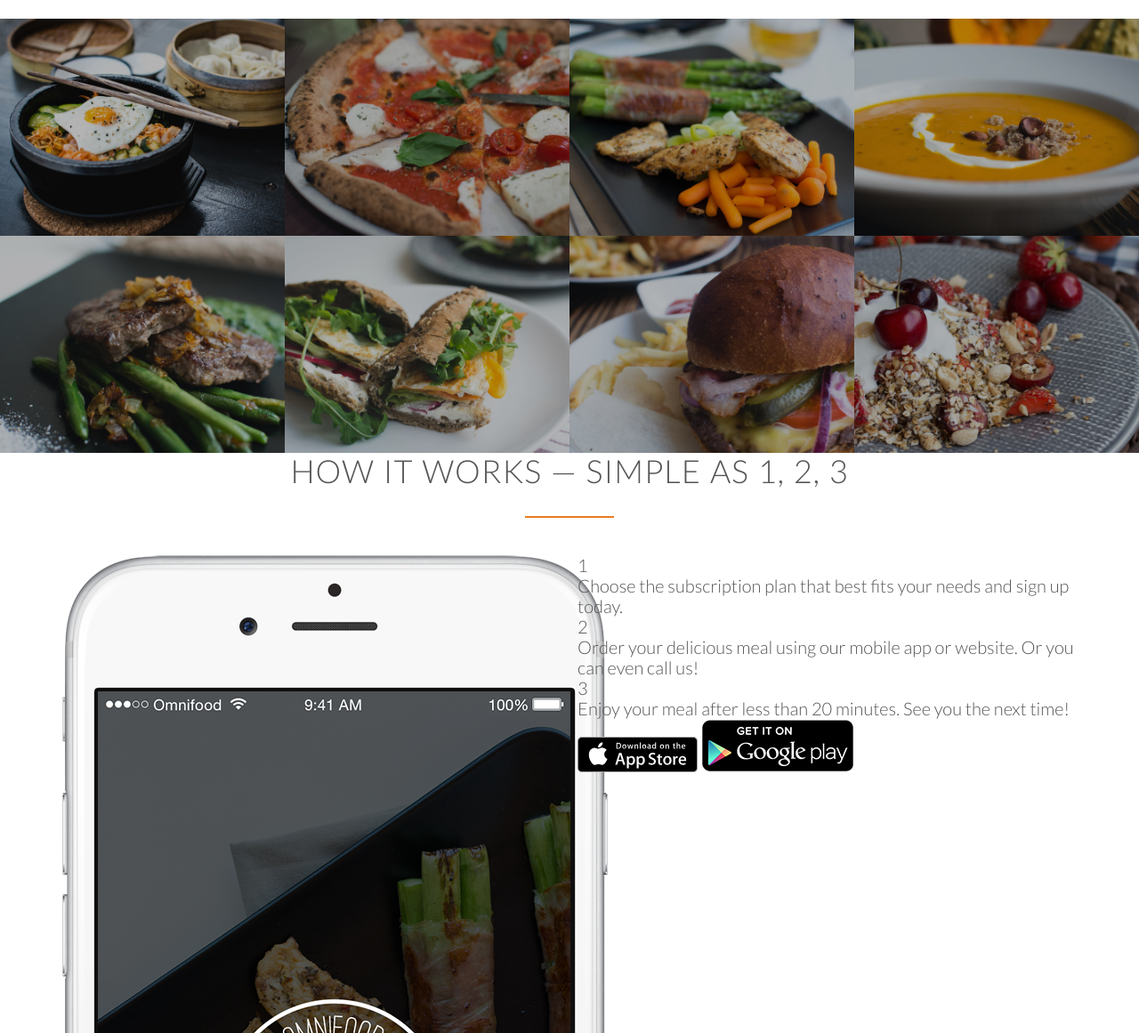
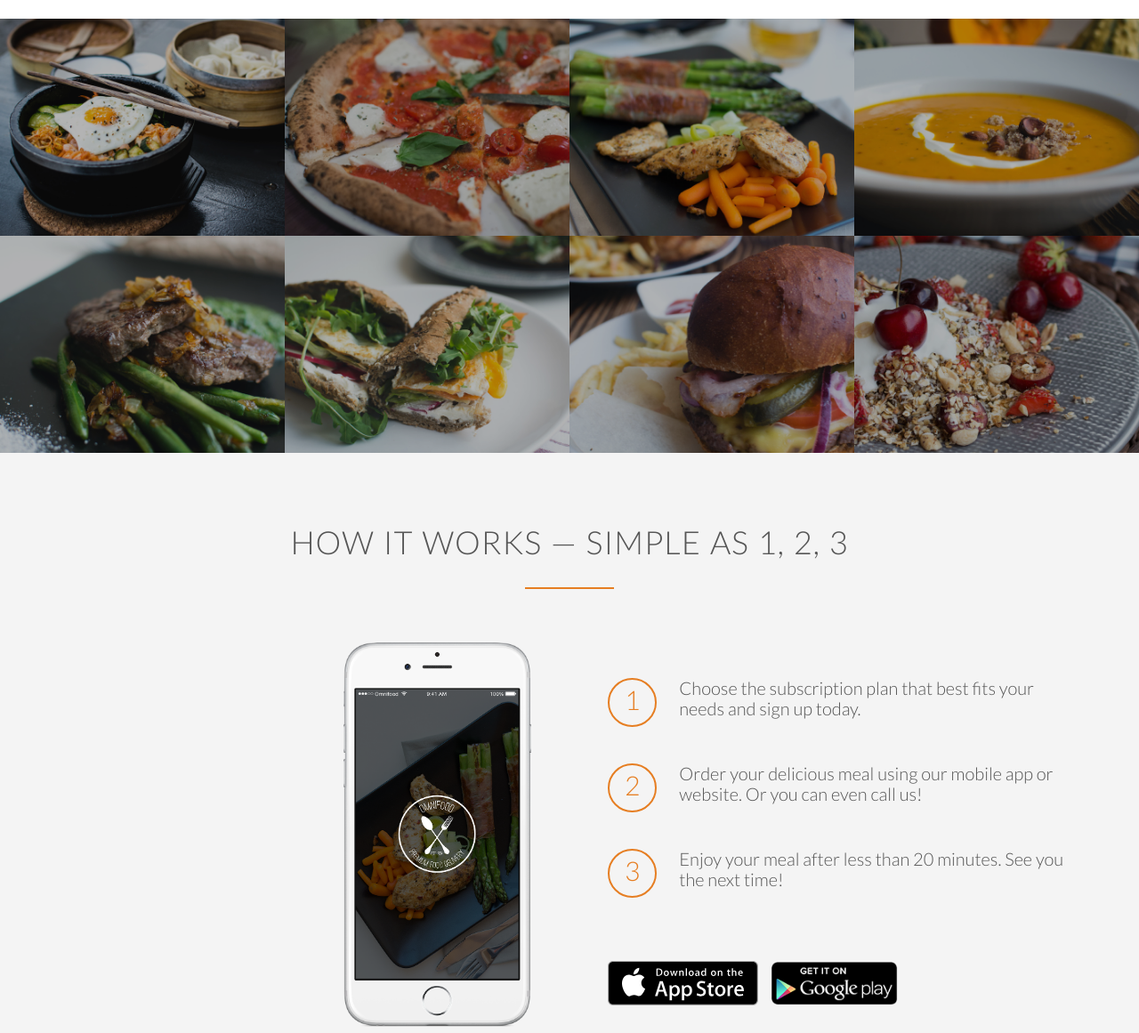
Before and after one commit to AkbarPratama01/omnisfood, a plain HTML site: page index.html in a window 1280 px wide. Shown: the part 1478-2639 px from the top of the page at 89% size. Drawn offline with Linux system fonts and the light colour scheme; files whose address does not match are found by name.

Commit message:
step section part 2

```diff
--- a/index.html
+++ b/index.html
@@ -84,7 +84,7 @@
     </section>
 
     <section class="section-meals">
-        <ul class="meals-showcase">
+        <ul class="meals-showcase clearfix">
             <li>
                 <figure class="meal-photo">
                     <img src="resources/img/1.jpg" alt="Korean bibimbap with egg and vegetables" />
@@ -106,7 +106,7 @@
                 </figure>
             </li>
         </ul>
-        <ul class="meals-showcase">
+        <ul class="meals-showcase clearfix">
             <li>
                 <figure class="meal-photo">
                     <img src="resources/img/5.jpg" alt="Paleo beef steak with vegetables" />
@@ -135,23 +135,23 @@
             <h2>How it works &mdash; Simple as 1, 2, 3</h2>
         </div>
         <div class="row">
-            <div class="col span-1-of-2">
+            <div class="col span-1-of-2 steps-box">
                 <img src="resources/img/app-iPhone.png" alt="Omnifood app on iphone" class="app-screen" />
             </div>
-            <div class="col span-1-of-2">
-                <div class="work-step">
+            <div class="col span-1-of-2 steps-box">
+                <div class="works-step">
                     <div>1</div>
                     <p>
                         Choose the subscription plan that best fits your needs and sign up today.
                     </p>
                 </div>
-                <div class="work-step">
+                <div class="works-step">
                     <div>2</div>
                     <p>
                         Order your delicious meal using our mobile app or website. Or you can even call us!
                     </p>
                 </div>
-                <div class="work-step">
+                <div class="works-step">
                     <div>3</div>
                     <p>
                         Enjoy your meal after less than 20 minutes. See you the next time!
--- a/resources/css/style.css
+++ b/resources/css/style.css
@@ -19,6 +19,18 @@ html {
     font-weight: 300;
     font-size: 20px;
     text-rendering: optimizeLegibility;
+}
+
+.clearfix {
+    zoom: 1;
+}
+
+.clearfix::after {
+    content: ".";
+    clear: both;
+    display: block;
+    height: 0;
+    visibility: hidden;
 }
 
 
@@ -291,3 +303,59 @@ header {
     opacity: 1;
     transform: scale(1.03);
 }
+
+
+/* -----------------------------------------------------------*/
+
+
+/* how it works */
+
+
+/* -----------------------------------------------------------*/
+
+.section-steps {
+    background-color: #f4f4f4;
+}
+
+.steps-box:first-child {
+    text-align: right;
+    padding-right: 3%;
+    margin-top: 30px;
+}
+
+.steps-box:last-child {
+    padding-left: 3%;
+    margin-top: 70px;
+}
+
+.app-screen {
+    width: 40%;
+}
+
+.works-step {
+    margin-bottom: 50px;
+}
+
+.works-step:last-of-type {
+    margin-bottom: 80px;
+}
+
+.works-step div {
+    color: #e67e22;
+    border: 2px solid #e67e22;
+    display: inline-block;
+    border-radius: 50%;
+    height: 55px;
+    width: 55px;
+    text-align: center;
+    padding: 5px;
+    float: left;
+    font-size: 150%;
+    margin-right: 25px;
+}
+
+.btn-app img {
+    height: 50px;
+    width: auto;
+    margin-right: 10px;
+}
```
